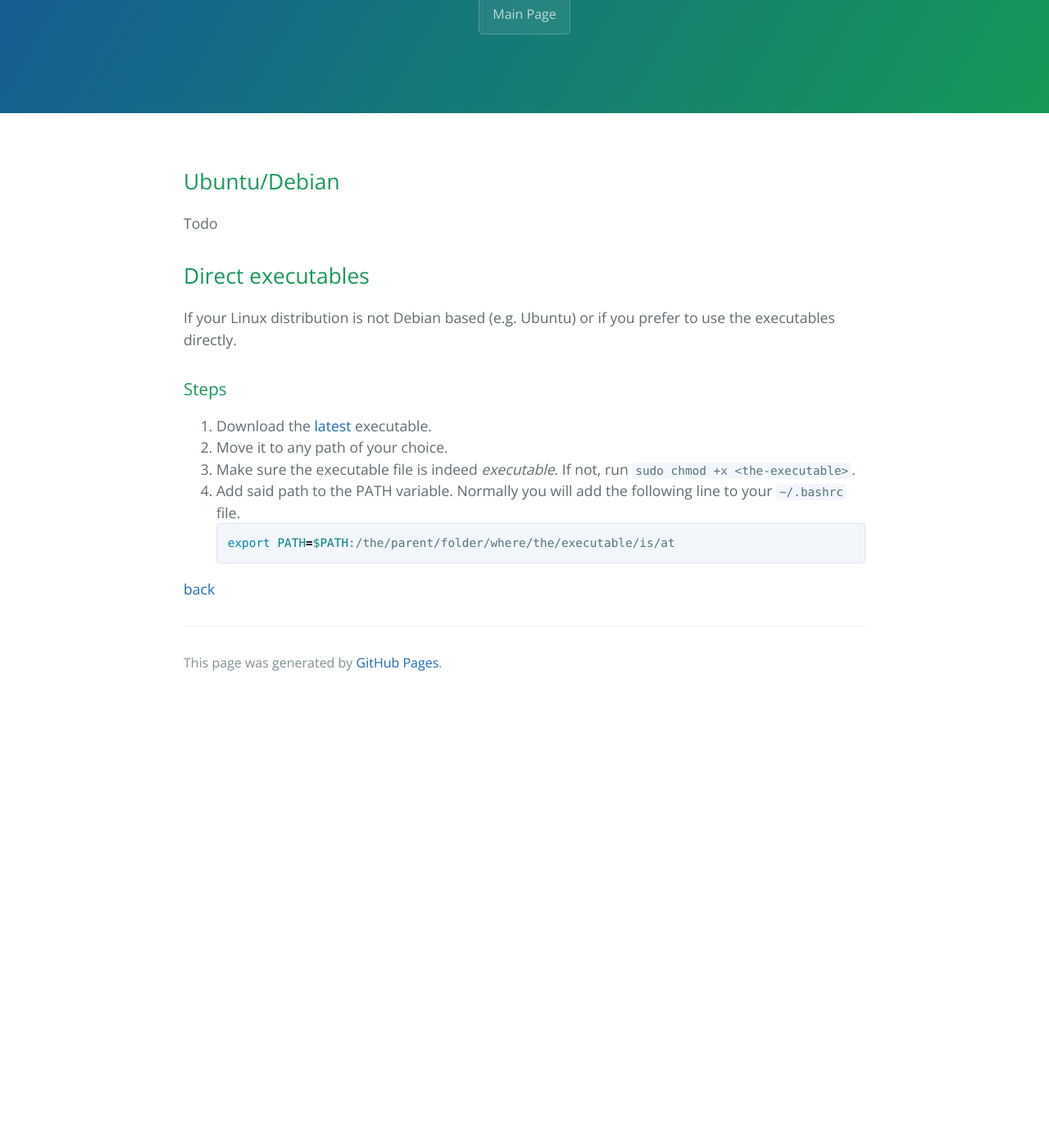
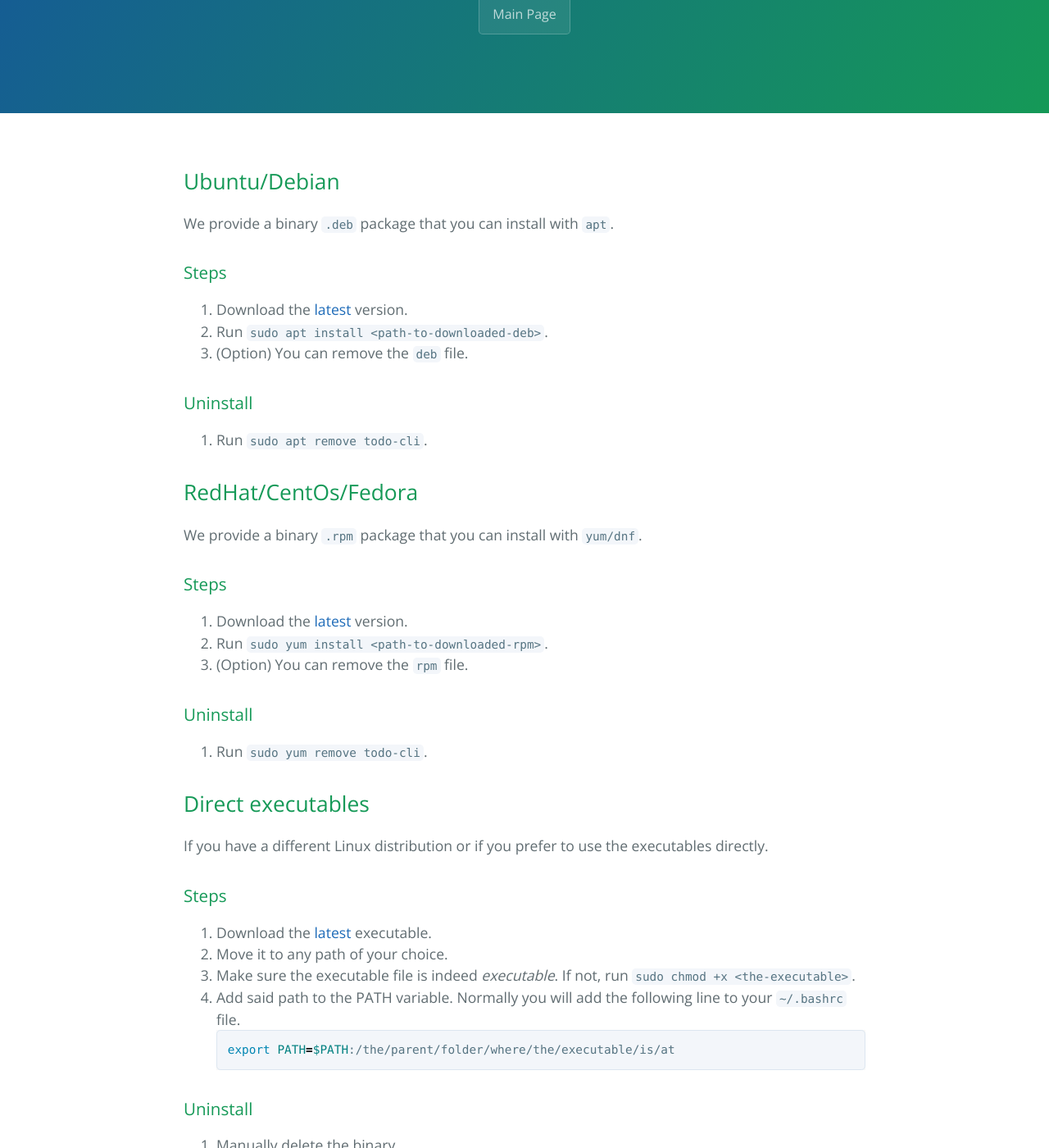
Before and after one commit to todo-cli/todo-cli-page, a Jekyll site: the page built from linux-download.md, in a window 1280 px wide and 1400 px high, scrolled down 245 px. Shown: the whole window at 82% size. Built offline with Jekyll 4.4.1, drawn with Linux system fonts in a browser that asks for light colours; before the commit the page ends 1097 px from its top, so only the background shows below that.

Commit message:
Add steps to download .deb and .rpm packages

````diff
--- a/linux-download.md
+++ b/linux-download.md
@@ -6,12 +6,32 @@ description: How to install for Linux users.
 
 ## Ubuntu/Debian
 
-Todo
+We provide a binary `.deb` package that you can install with `apt`.
 
+### Steps
+1. Download the [latest](latest#deb) version.
+2. Run `sudo apt install <path-to-downloaded-deb>`.
+3. (Option) You can remove the `deb` file.
+
+### Uninstall
+1. Run `sudo apt remove todo-cli`.
+
+
+## RedHat/CentOs/Fedora
+
+We provide a binary `.rpm` package that you can install with `yum/dnf`.
+
+### Steps
+1. Download the [latest](latest#rpm) version.
+2. Run `sudo yum install <path-to-downloaded-rpm>`.
+3. (Option) You can remove the `rpm` file.
+
+### Uninstall
+1. Run `sudo yum remove todo-cli`.
 
 ## Direct executables
 
-If your Linux distribution is not Debian based (e.g. Ubuntu) or if you prefer to use the executables directly.
+If you have a different Linux distribution or if you prefer to use the executables directly.
 
 
 ### Steps
@@ -23,6 +43,9 @@ If your Linux distribution is not Debian based (e.g. Ubuntu) or if you prefer to
 export PATH=$PATH:/the/parent/folder/where/the/executable/is/at
 ```
 
+### Uninstall
+1. Manually delete the binary.
+
 
 
 [back](./)
````
Also changed, not shown: dist/main.js.
